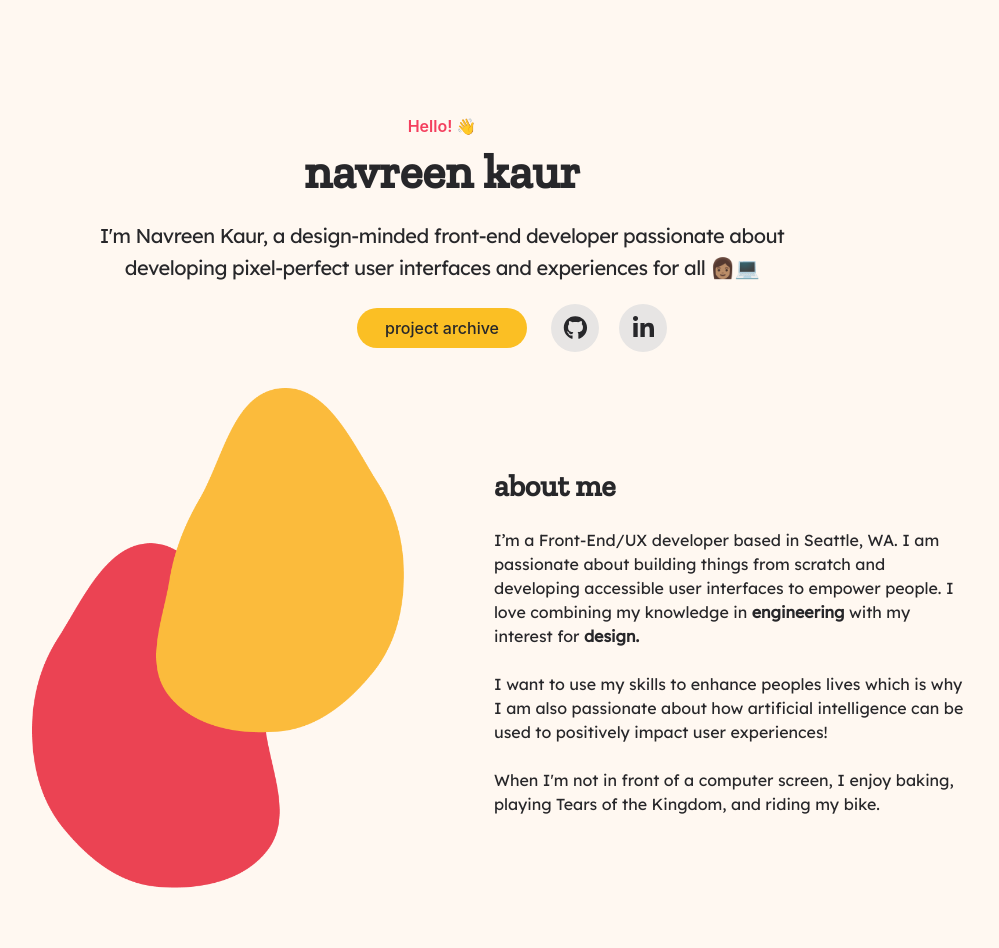
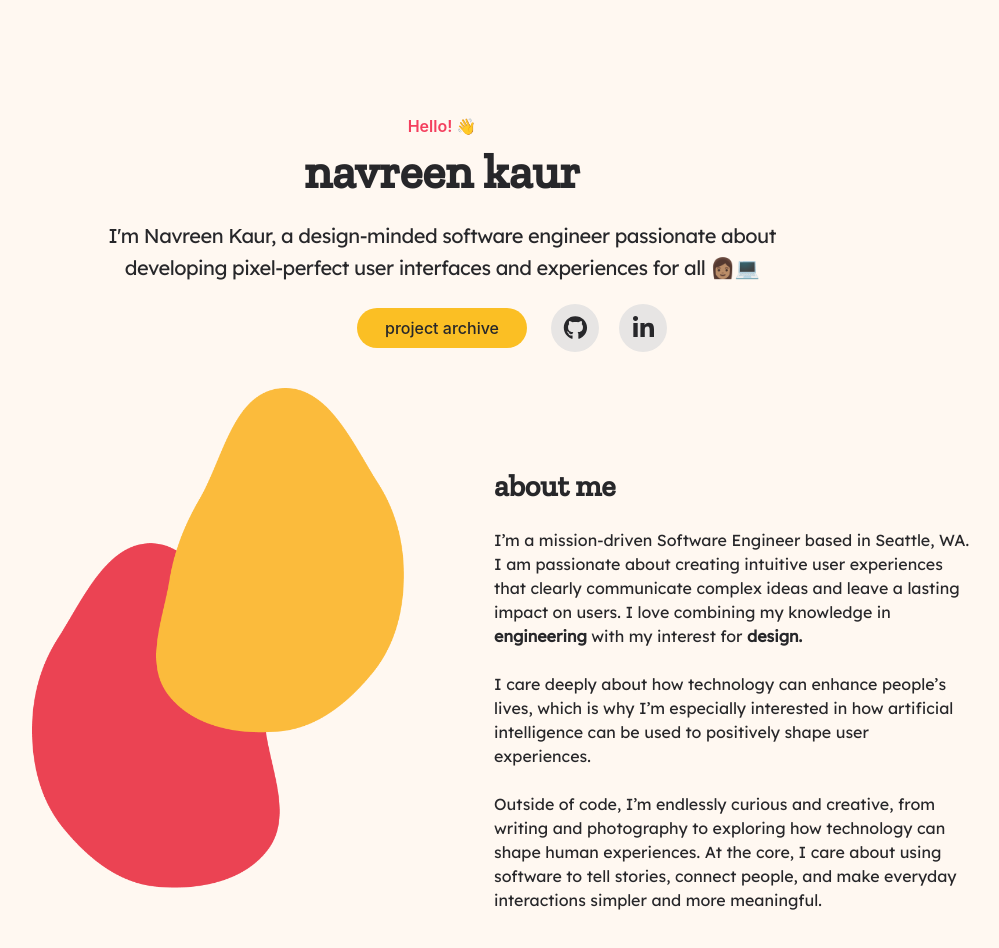
Before and after one commit to NavreenK/navreenk.github.io, a React (Create React App) app: page / in a window 1280 px wide. Shown: the top 948 px of the page, without its empty margins (166-1165 px from the left). Built offline with nearby package versions, Linux system fonts and the light colour scheme.

Commit message:
update about me 2025

```diff
--- a/src/App.js
+++ b/src/App.js
@@ -15,7 +15,7 @@ function App() {
                 <p className="centerText text-base font-semibold leading-7 text-rose-500">Hello! 👋</p>
                 <h1 className="headerFont projectLink w-fit mt-2 text-4xl font-bold text-zinc-800 sm:text-5xl">navreen kaur</h1>
                 <p className="centerText textFont mt-6 text-xl leading-8 text-zinc-800 tracking-tight">
-                  I'm Navreen Kaur, a design-minded front-end developer passionate about developing pixel-perfect user interfaces and experiences for all 👩🏽💻
+                  I'm Navreen Kaur, a design-minded software engineer passionate about developing pixel-perfect user interfaces and experiences for all 👩🏽💻
                 </p>
               </div>
               <div className="group justify-center grid xs:flex mt-8">
--- a/src/components/aboutme.js
+++ b/src/components/aboutme.js
@@ -10,16 +10,16 @@ function AboutMe() {
       <div className="lg:row-start-1 lg:col-start-2 lg:ml-5 m-4">
       <h2 className="headerFont mt-16 text-3xl font-bold text-zinc-800">about me</h2>
         <p className="textFont text-zinc-800 mt-6">
-                  I’m a Front-End/UX developer based in Seattle, WA.
-                  I am passionate about building things from scratch and developing accessible user interfaces to empower people.
+                  I’m a mission-driven Software Engineer based in Seattle, WA.
+                  I am passionate about creating intuitive user experiences that clearly communicate complex ideas and leave a lasting impact on users.
                   I love combining my knowledge in
                   <strong> engineering </strong>
                   with my interest for <strong> design. </strong>
                   <br></br><br></br>
-                  I want to use my skills to enhance peoples lives which is why
-                  I am also passionate about how artificial intelligence can be used to positively impact user experiences!
+                  I care deeply about how technology can enhance people’s lives, which is why I’m especially interested in how artificial intelligence can be used to positively shape user experiences.
                   <br></br><br></br>
-                  When I'm not in front of a computer screen, I enjoy baking, playing Tears of the Kingdom, and riding my bike.
+                  Outside of code, I’m endlessly curious and creative, from writing and photography to exploring how technology can shape human experiences.
+                  At the core, I care about using software to tell stories, connect people, and make everyday interactions simpler and more meaningful.
         </p>
       </div>
     </div>
```
